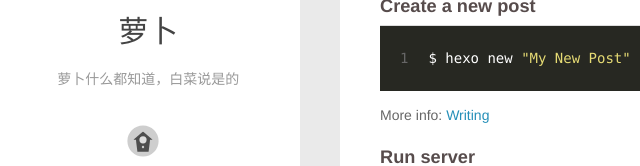
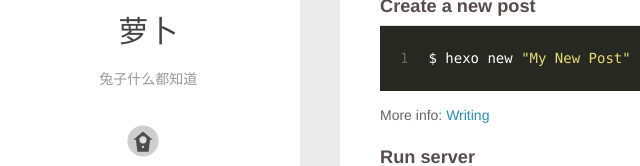
Before and after one commit to liao3841054/liaoypx.github.io, a plain HTML site: page 2015/01/07/hello-world/index.html in a window 1280 px wide. Shown: the part 250-416 px from the top of the page, 0-640 px from the left. Drawn offline with nearby package versions, Linux system fonts and the light colour scheme; a script that the page names is missing.

Commit message:
Site updated: 2015-01-07 14:31:46

```diff
--- a/2015/01/07/hello-world/index.html
+++ b/2015/01/07/hello-world/index.html
@@ -45,7 +45,7 @@ Quick">
 		</hgroup>
 
 
-		<p class="header-subtitle">萝卜什么都知道，白菜说是的</p>
+		<p class="header-subtitle">兔子什么都知道</p>
 
 
 
@@ -168,7 +168,7 @@ Quick">
 			  <h1 class="header-author"><a href="/">萝卜</a></h1>
 			</hgroup>
 
-			<p class="header-subtitle">萝卜什么都知道，白菜说是的</p>
+			<p class="header-subtitle">兔子什么都知道</p>
 
 			<nav class="header-menu">
 				<ul>
```
Also changed, not shown: 2015/01/07/第一篇文章/index.html (+2 -2 lines), archives/2015/01/index.html (+2 -2 lines), archives/2015/index.html (+2 -2 lines), archives/index.html (+2 -2 lines), index.html (+2 -2 lines), tags/杂想/index.html (+2 -2 lines).
